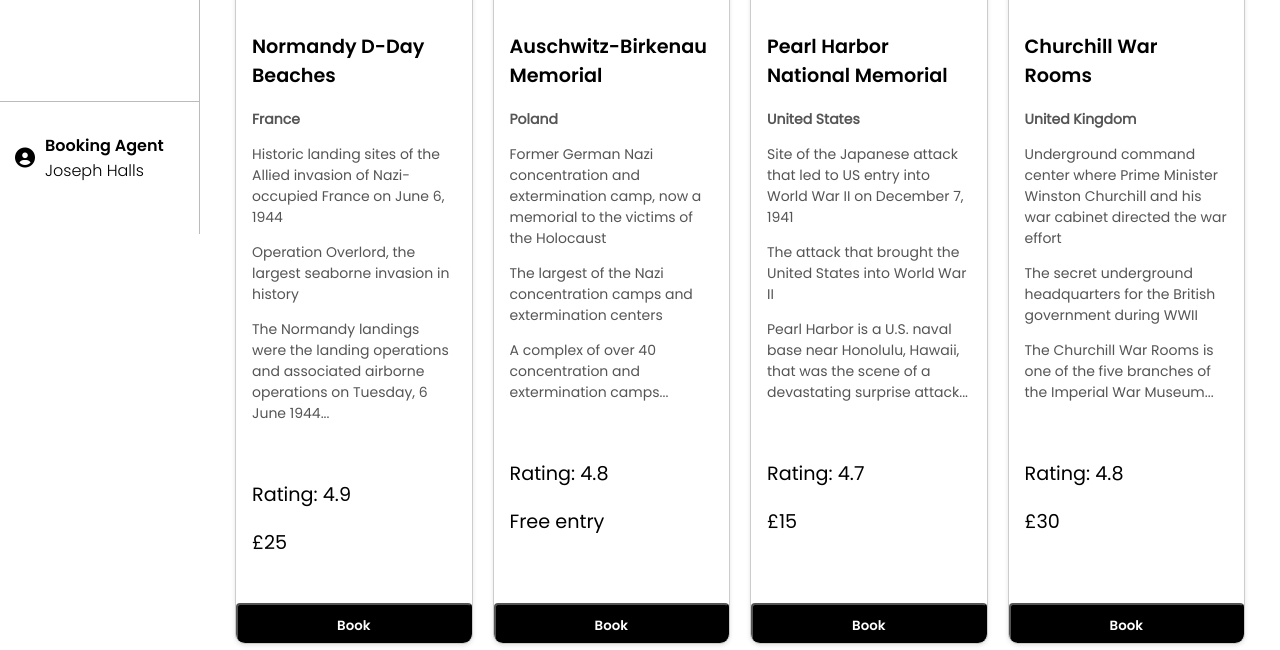
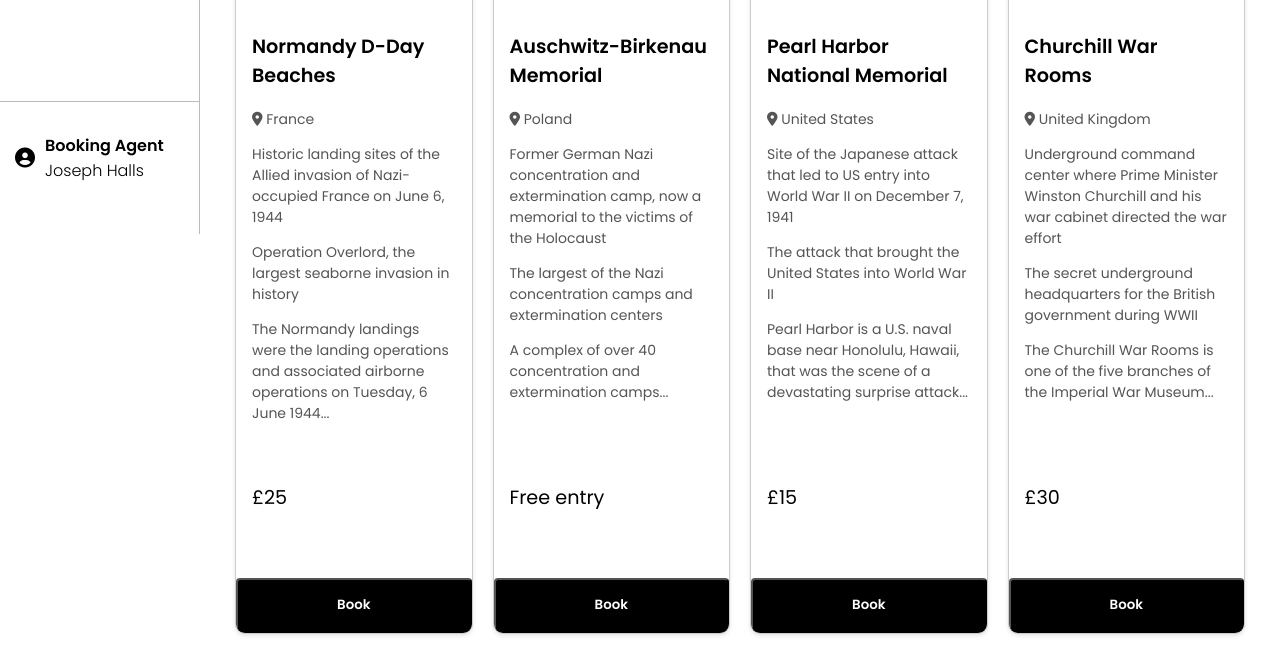
Before and after one commit to joehalls605/Historic-travel-agent-system, a website with bundled scripts: page public/index.html in a window 1280 px wide. Shown: the part 566-1216 px from the top of the page. Built offline with nearby package versions, Linux system fonts and the light colour scheme; grey boxes are pictures that could not be loaded.

Commit message:
Small styling improvements across styles.css and app.js

```diff
--- a/public/app.js
+++ b/public/app.js
@@ -40,14 +40,14 @@
                   <div class="card-text-wrapper">
                     <p class="card-text">${item.name}</p>
                     <div class="card-details">
-                      <p class="card-country">${item.country}</p>
+                      <span><i class="locationIcon fas fa-map-marker-alt"></i> ${item.country}</span>
                       <p class="card-description">${item.description}</p>
                       <p>${item.significance}</p>
                       <p>${item.details}</p>
                     </div>
                   </div>
                   <div class="card-bottom">
-                  <p class="card-rating">Rating: ${item.rating}</p>
+<!--                  <span class="card-rating"><i class="ratingIcon fas fa-star"></i>${item.rating}</span>  -->
                   <p class="card-price">${priceText}</p>
                   </div>
                 </div>
--- a/public/styles.css
+++ b/public/styles.css
@@ -344,6 +344,7 @@
 
 .card-text-wrapper {
     margin-bottom: 12px;
+    flex-grow: 1;
 }
 
 
@@ -365,7 +366,8 @@
 .card-rating,
 .card-price {
     font-size:1.2rem;
-    margin-bottom: 8px;
+    margin-bottom: 50px;
+    margin-top: auto;
 }
 
 .card-bottom{
@@ -374,16 +376,15 @@
 
 .card-button {
     margin-top: auto;
-    height: 40px;
-    line-height: 40px;
+    height: 55px;
     font-family: 'Poppins-SemiBold', 'sans-serif';
     background-color: #000000;
     color: white;
     border-radius: 4px;
     transition: background-color 0.3s ease;
-    flex: 0.5;
-    min-height: 40px;
-    max-height: 40px;
+    /*flex: 0.5;*/
+    min-height: 45px;
+    /*max-height: 40px;*/
 }
 
 .card-button:hover{
```
